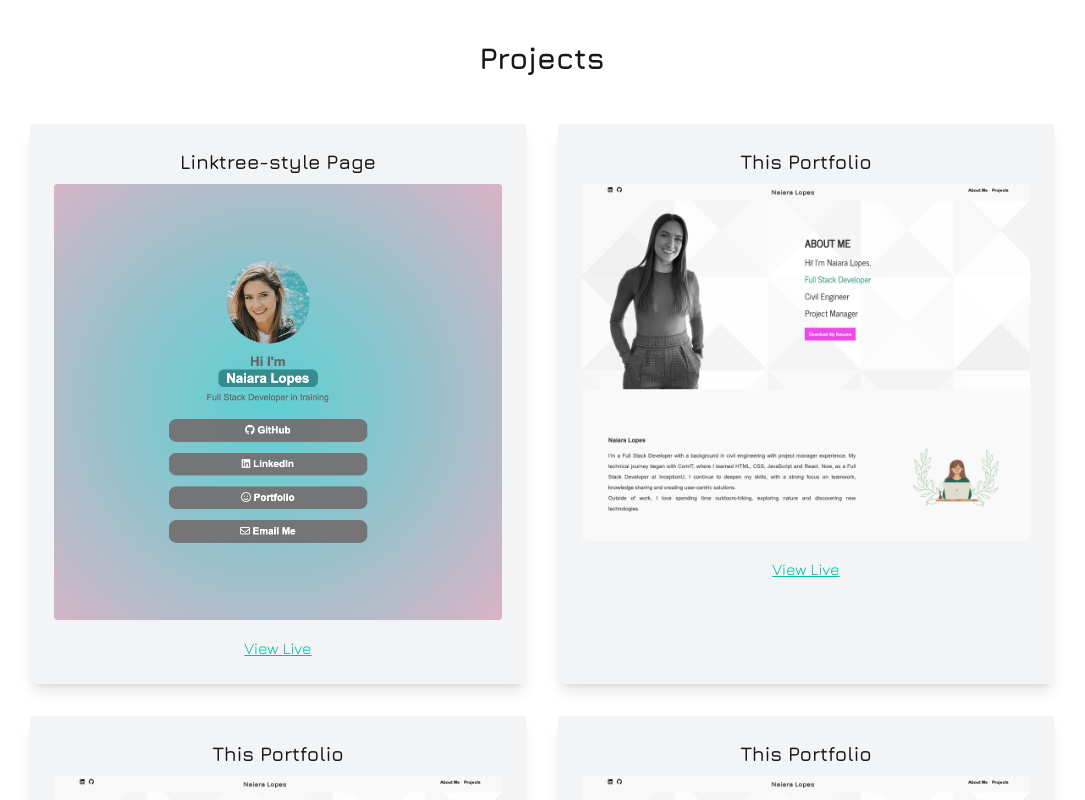
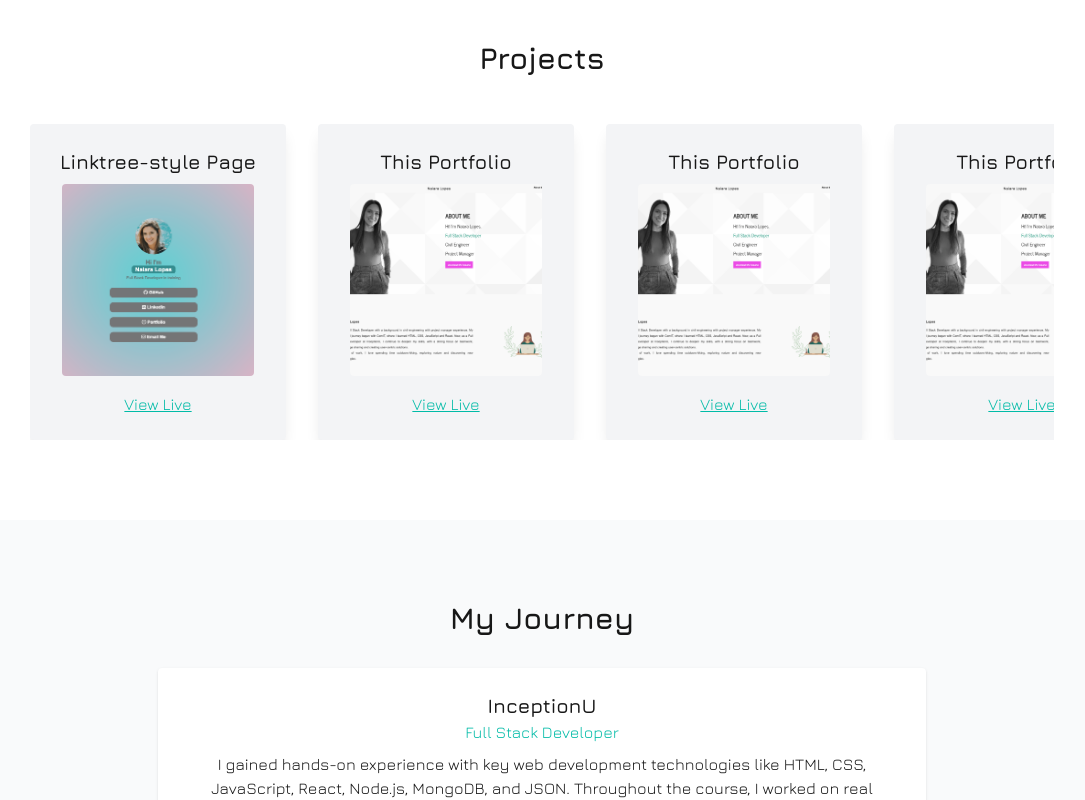
Before and after one commit to nailopes/my-portfolio-nextjs, a Next.js app: page / in a window 1280 px wide. Shown: the part 660-1460 px from the top of the page, without its empty margins (98-1183 px from the left). Built offline with nearby package versions, Linux system fonts and the light colour scheme.

Commit message:
feat: add carousel layout for projects

```diff
--- a/app/components/Projects.jsx
+++ b/app/components/Projects.jsx
@@ -2,26 +2,34 @@ export default function Projects() {
     return (
         <section id="projects" className="py-20 px-6 bg-white text-center">
             <h2 className="text-3xl font-bold mb-12">Projects</h2>
-            <div className="grid grid-cols-1 md:grid-cols-2 gap-8 max-w-5xl mx-auto">
-                <div className="p-6 shadow-lg rounded bg-gray-100">
+            <div className="flex overflow-x-auto gap-8 max-w-5xl mx-auto snap-x snap-mandatory">
+                <div className="flex-none w-64 p-6 shadow-lg rounded bg-gray-100 snap-center">
                     <h3 className="text-xl font-semibold mb-2">Linktree-style Page</h3>
-                    <img src="/linktree.png" alt="Linktree Project" target="_blank" rel="noopener noreferrer" className="rounded mb-4" />
-                    <a href="#" className="text-teal-500 underline">View Live</a>
+                    <div className="w-48 h-48 mx-auto mb-4">
+                        <img src="/linktree.png" alt="Linktree Project" className="w-full h-full object-cover rounded" />
+                    </div>
+                    <a href="#" className="text-teal-500 underline" target="_blank" rel="noopener noreferrer">View Live</a>
                 </div>
-                <div className="p-6 shadow-lg rounded bg-gray-100">
+                <div className="flex-none w-64 p-6 shadow-lg rounded bg-gray-100 snap-center">
                     <h3 className="text-xl font-semibold mb-2">This Portfolio</h3>
-                    <img src="/portfolio.png" alt="Portfolio Project" className="rounded mb-4" />
+                    <div className="w-48 h-48 mx-auto mb-4">
+                        <img src="/portfolio.png" alt="Portfolio Project" className="w-full h-full object-cover rounded" />
+                    </div>
                     <a href="https://nailopes.github.io/my-portfolio/" target="_blank" rel="noopener noreferrer" className="text-teal-500 underline">View Live</a>
                 </div>
-                <div className="p-6 shadow-lg rounded bg-gray-100">
+                <div className="flex-none w-64 p-6 shadow-lg rounded bg-gray-100 snap-center">
                     <h3 className="text-xl font-semibold mb-2">This Portfolio</h3>
-                    <img src="/portfolio.png" alt="Portfolio Project" target="_blank" rel="noopener noreferrer" className="rounded mb-4" />
-                    <a href="#" className="text-teal-500 underline">View Live</a>
+                    <div className="w-48 h-48 mx-auto mb-4">
+                        <img src="/portfolio.png" alt="Portfolio Project" className="w-full h-full object-cover rounded" />
+                    </div>
+                    <a href="#" className="text-teal-500 underline" target="_blank" rel="noopener noreferrer">View Live</a>
                 </div>
-                <div className="p-6 shadow-lg rounded bg-gray-100">
+                <div className="flex-none w-64 p-6 shadow-lg rounded bg-gray-100 snap-center">
                     <h3 className="text-xl font-semibold mb-2">This Portfolio</h3>
-                    <img src="/portfolio.png" alt="Portfolio Project" target="_blank" rel="noopener noreferrer" className="rounded mb-4" />
-                    <a href="#" className="text-teal-500 underline">View Live</a>
+                    <div className="w-48 h-48 mx-auto mb-4">
+                        <img src="/portfolio.png" alt="Portfolio Project" className="w-full h-full object-cover rounded" />
+                    </div>
+                    <a href="#" className="text-teal-500 underline" target="_blank" rel="noopener noreferrer">View Live</a>
                 </div>
             </div>
         </section>
```
